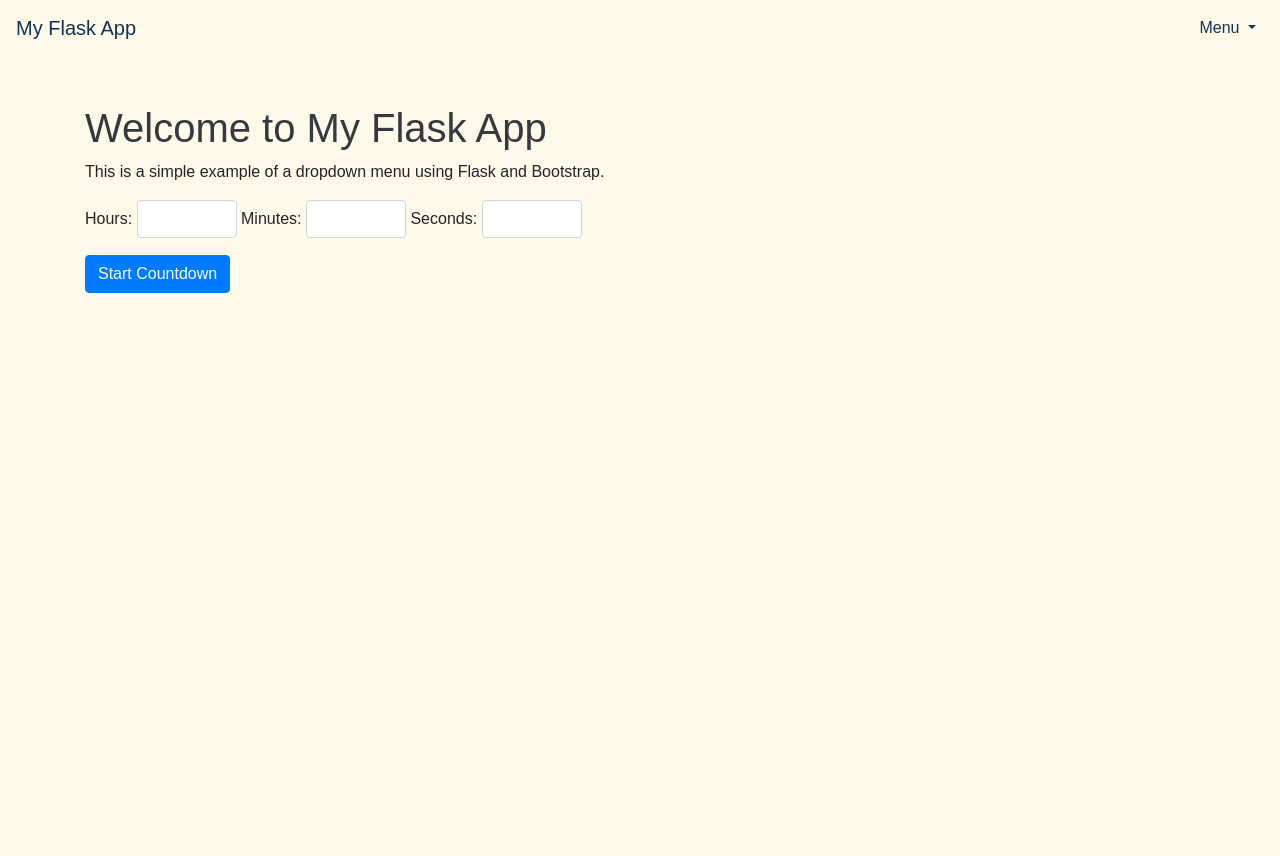
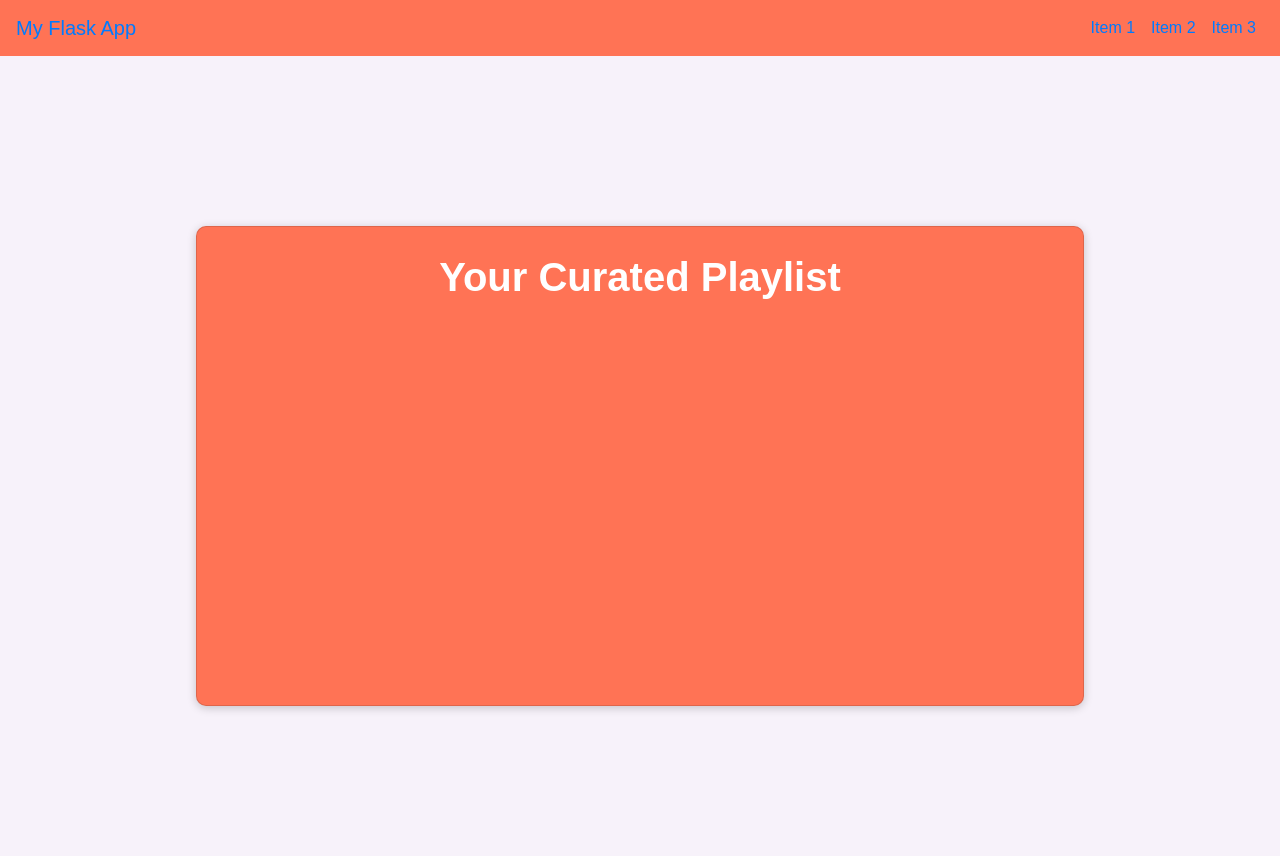
Before and after one commit to BruhCoVr/Activify, a Flask app: page / in a window 1280 px wide. Before the commit the page ends 293 px from the top, so only its background shows below. Run offline with Flask 3, Linux system fonts and the light colour scheme; some libraries are stand-ins or nearby versions.

Commit message:
copied over code from Seila branch

```diff
--- a/app.py
+++ b/app.py
@@ -4,7 +4,7 @@
 
 @app.route("/")
 def home():
-    return render_template('index.html')
+    return render_template('play-list-page.html')
 
 if __name__ == '__main__':
     app.run(debug=True)
--- a/static/styles.css
+++ b/static/styles.css
@@ -1,23 +1,77 @@
-/* static/styles.css */
+p {
+    color: white;
+    font-size: 16px;
+    font-weight: bold;
+}
 body {
-    background-color: #FFF9E9;
+    background-color: #f7f2fa;
     font-family: Arial, sans-serif;
+    margin: 0; /* Remove default margin */
+    overflow-x: hidden; /* Prevent horizontal scrolling */
 }
 
+/* Navbar Styles */
 .navbar {
-    margin-bottom: 20px;
-    color: #103356;
+    background-color: #ff7355; /* Match the card color or choose another */
+    position: sticky; /* Stick the navbar to the top */
+    top: 0; /* Keep it at the top */
+    z-index: 1000; /* Ensure it sits above other content */
 }
 
-.navbar a {
-    color: #103356; /* Change text color to white for contrast */
+.white-icon {
+    color: white; /* Make the icon white */
 }
 
-
-nav {
-    color: #103356;
+/* Container Styles */
+.container {
+    display: flex;
+    flex-direction: column; /* Stack items vertically */
+    align-items: center; /* Center items horizontally */
+    height: calc(100vh - 56px); /* Full height minus navbar height */
+    padding-top: 20px; /* Optional: space from the top */
 }
 
-h1 {
-    color: #343a40;
+.card {
+    padding: 20px;
+    width: 95vw; /* Full width of the viewport */
+    background-color: #ff7355;
+    border-radius: 10px;
+    text-align: left; /* Align text to the left */
+    position: relative; /* Allows absolute positioning of children */
+    transition: all 0.3s ease;
+    box-shadow: 0 2px 10px rgba(0, 0, 0, 0.2); /* Optional: Add shadow for better visibility */
+    margin: 0; /* Remove any default margin */
 }
+
+.card.enlarged {
+    height: auto; /* Height will expand based on content */
+}
+
+.resize-btn {
+    background: transparent;
+    border: none;
+    cursor: pointer;
+    position: absolute;
+    top: 10px;
+    right: 10px;
+    font-size: 24px;
+    color: white;
+    outline: none;
+}
+
+/* Countdown Inputs Styles */
+.countdown-inputs {
+    display: none; /* Hide by default */
+    margin-top: 10px; /* Space between title and inputs */
+}
+
+.card.enlarged .countdown-inputs {
+    display: block; /* Show when enlarged */
+}
+
+/* Styles for the countdown timer display */
+#demo {
+    color: white;
+    margin-top: 10px;
+    font-weight: bold;
+}
--- a/templates/index.html
+++ b/templates/index.html
@@ -3,36 +3,43 @@
 <head>
     <meta charset="UTF-8">
     <meta name="viewport" content="width=device-width, initial-scale=1.0">
-    <title>Flask Dropdown Menu</title>
+    <title>Activify</title>
     <link href="https://stackpath.bootstrapcdn.com/bootstrap/4.5.2/css/bootstrap.min.css" rel="stylesheet">
     <link rel="stylesheet" href="{{ url_for('static', filename='styles.css') }}">
+    <!-- Font Awesome CDN for Icons -->
+    <link href="https://cdnjs.cloudflare.com/ajax/libs/font-awesome/6.0.0-beta3/css/all.min.css" rel="stylesheet">
 </head>
 <body>
-    <nav class="navbar navbar-expand-lg">
+
+<!-- Header with Navigation Bar -->
+<header class="navbar navbar-expand-lg">
     <a class="navbar-brand" href="#">My Flask App</a>
     <button class="navbar-toggler" type="button" data-toggle="collapse" data-target="#navbarNav" aria-controls="navbarNav" aria-expanded="false" aria-label="Toggle navigation">
-            <span class="navbar-toggler-icon"></span>
+        <i class="fas fa-bars white-icon"></i> <!-- Hamburger Icon -->
     </button>
-        <div class="collapse navbar-collapse" id="navbarNav">
-            <ul class="navbar-nav ml-auto">
-                <li class="nav-item dropdown">
-                    <a class="nav-link dropdown-toggle" href="#" id="navbarDropdown" role="button" data-toggle="dropdown" aria-haspopup="true" aria-expanded="false">
-                        Menu
-                    </a>
-                    <div class="dropdown-menu" aria-labelledby="navbarDropdown">
-                        <a class="dropdown-item" href="#">Item 1</a>
-                        <a class="dropdown-item" href="#">Item 2</a>
-                        <a class="dropdown-item" href="#">Item 3</a>
-                    </div>
+    <div class="collapse navbar-collapse justify-content-end" id="navbarNav">
+        <ul class="navbar-nav" id="menuItems">
+            <li class="nav-item">
+                <a class="nav-link" href="#">Item 1</a>
+            </li>
+            <li class="nav-item">
+                <a class="nav-link" href="#">Item 2</a>
+            </li>
+            <li class="nav-item">
+                <a class="nav-link" href="#">Item 3</a>
             </li>
         </ul>
     </div>
-    </nav>
+</header>
 
-    <div class="container mt-5">
-        <h1>Welcome to My Flask App</h1>
-        <p>This is a simple example of a dropdown menu using Flask and Bootstrap.</p>
+<div class="container">
+    <div class="card" id="card">
+        <button class="resize-btn" id="resizeBtn">
+            <i class="fas fa-plus"></i>
+        </button>
+        <p>Activity 1</p>
 
+        <div class="countdown-inputs">
             <div class="mb-3">
                 <label for="hoursInput">Hours:</label>
                 <input type="number" id="hoursInput" class="form-control" min="0" style="width: 100px; display: inline-block;">
@@ -42,15 +49,27 @@
 
                 <label for="secondsInput">Seconds:</label>
                 <input type="number" id="secondsInput" class="form-control" min="0" max="59" style="width: 100px; display: inline-block;">
-
             </div>
             <button class="btn btn-primary" onclick="startCountdown()">Start Countdown</button>
-
-        <!-- Display the countdown timer -->
             <p id="demo" class="mt-3"></p>
         </div>
+    </div>
+</div>
 
+<!-- Audio element for the countdown end sound -->
+<audio id="endSound" src="{{ url_for('static', filename='end-sound.mp3') }}" preload="auto"></audio>
+
+<script src="https://code.jquery.com/jquery-3.5.1.slim.min.js"></script>
+<script src="https://cdn.jsdelivr.net/npm/@popperjs/core@2.9.2/dist/umd/popper.min.js"></script>
+<script src="https://stackpath.bootstrapcdn.com/bootstrap/4.5.2/js/bootstrap.min.js"></script>
 <script>
+    const card = document.getElementById('card');
+    const resizeBtn = document.getElementById('resizeBtn');
+
+    resizeBtn.addEventListener('click', function() {
+        card.classList.toggle('enlarged');
+    });
+
     let countdownTimer;
 
     function startCountdown() {
@@ -65,11 +84,24 @@
     // Calculate total time in seconds
     let totalSeconds = (hours * 3600) + (minutes * 60) + seconds;
 
-            // Update the count down every 1 second
+    // Get the audio element
+    const endSound = document.getElementById("endSound");
+
+    // Update the countdown every 1 second
     countdownTimer = setInterval(function() {
         if (totalSeconds <= 0) {
             clearInterval(countdownTimer);
             document.getElementById("demo").innerHTML = "TIME'S UP!";
+
+            // Play the sound when countdown ends
+            endSound.play();
+
+            // Stop the sound after 5 seconds
+            setTimeout(function() {
+                endSound.pause();
+                endSound.currentTime = 0;  // Reset audio to the beginning
+            }, 5000);
+
             return;
         }
 
@@ -85,10 +117,12 @@
         totalSeconds--;
     }, 1000);
 }
+
+    // Toggle visibility of menu items on hamburger click
+    $('.navbar-toggler').on('click', function() {
+        $('#menuItems').toggle(); // Toggle menu items visibility
+    });
 </script>
 
-    <script src="https://code.jquery.com/jquery-3.5.1.slim.min.js"></script>
-    <script src="https://cdn.jsdelivr.net/npm/@popperjs/core@2.9.2/dist/umd/popper.min.js"></script>
-    <script src="https://stackpath.bootstrapcdn.com/bootstrap/4.5.2/js/bootstrap.min.js"></script>
 </body>
 </html>
```
Lines whose indentation alone changed are shown as unchanged.
